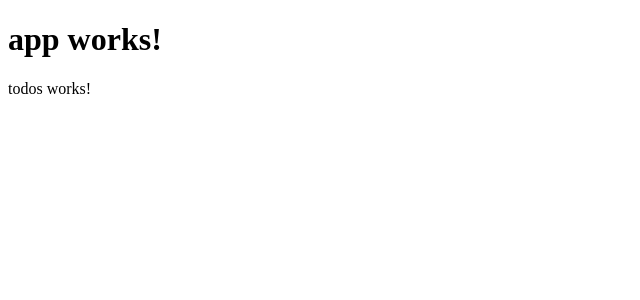
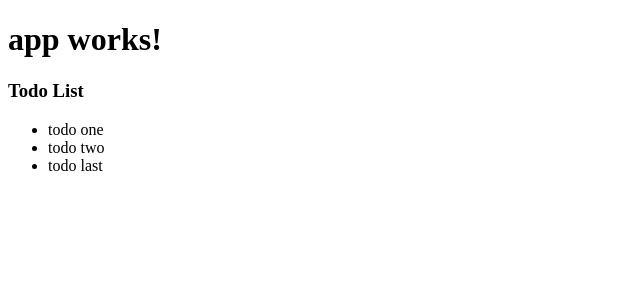
Before and after one commit to ravuthz/angular2_todo, an Angular app: page / in a window 1280 px wide. Shown: the top 300 px of the page, without its empty margins (0-640 px from the left). Built offline with nearby package versions, Linux system fonts and the light colour scheme.

Commit message:
List todo items

```diff
--- a/src/app/todos/todos.component.html
+++ b/src/app/todos/todos.component.html
@@ -1,3 +1,6 @@
-<p>
-  todos works!
-</p>
+<h3>Todo List</h3>
+<ul>
+    <li *ngFor="let todo of todos">
+        {{todo.text}}
+    </li>
+</ul>
--- a/src/app/todos/todos.component.ts
+++ b/src/app/todos/todos.component.ts
@@ -6,10 +6,15 @@
     styleUrls: ['./todos.component.css']
 })
 export class TodosComponent implements OnInit {
-
+    todos;
     constructor() { }
 
     ngOnInit() {
+        this.todos = [
+            {text: 'todo one'},
+            {text: 'todo two'},
+            {text: 'todo last'}
+        ];
     }
 
 }
```
